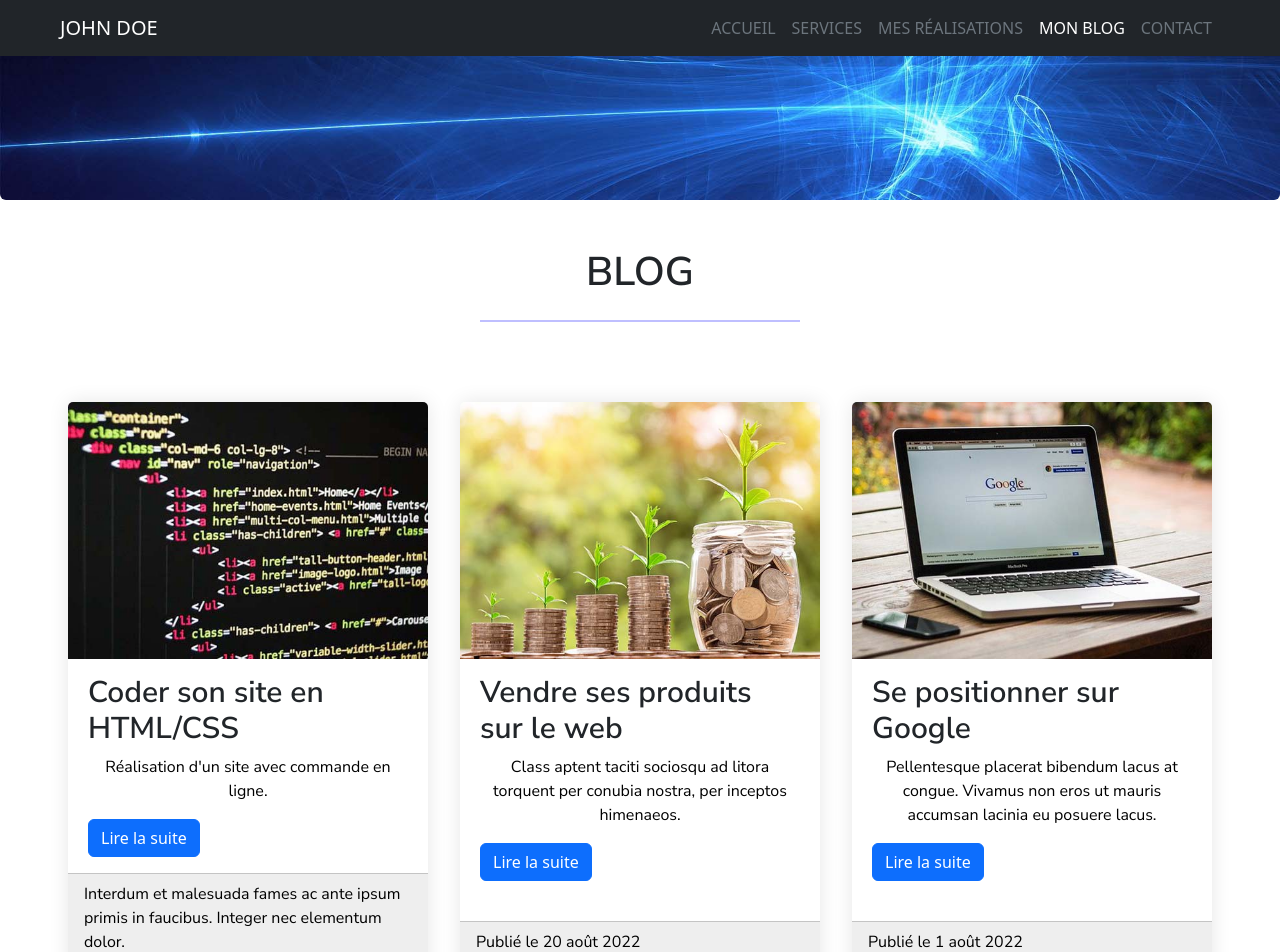
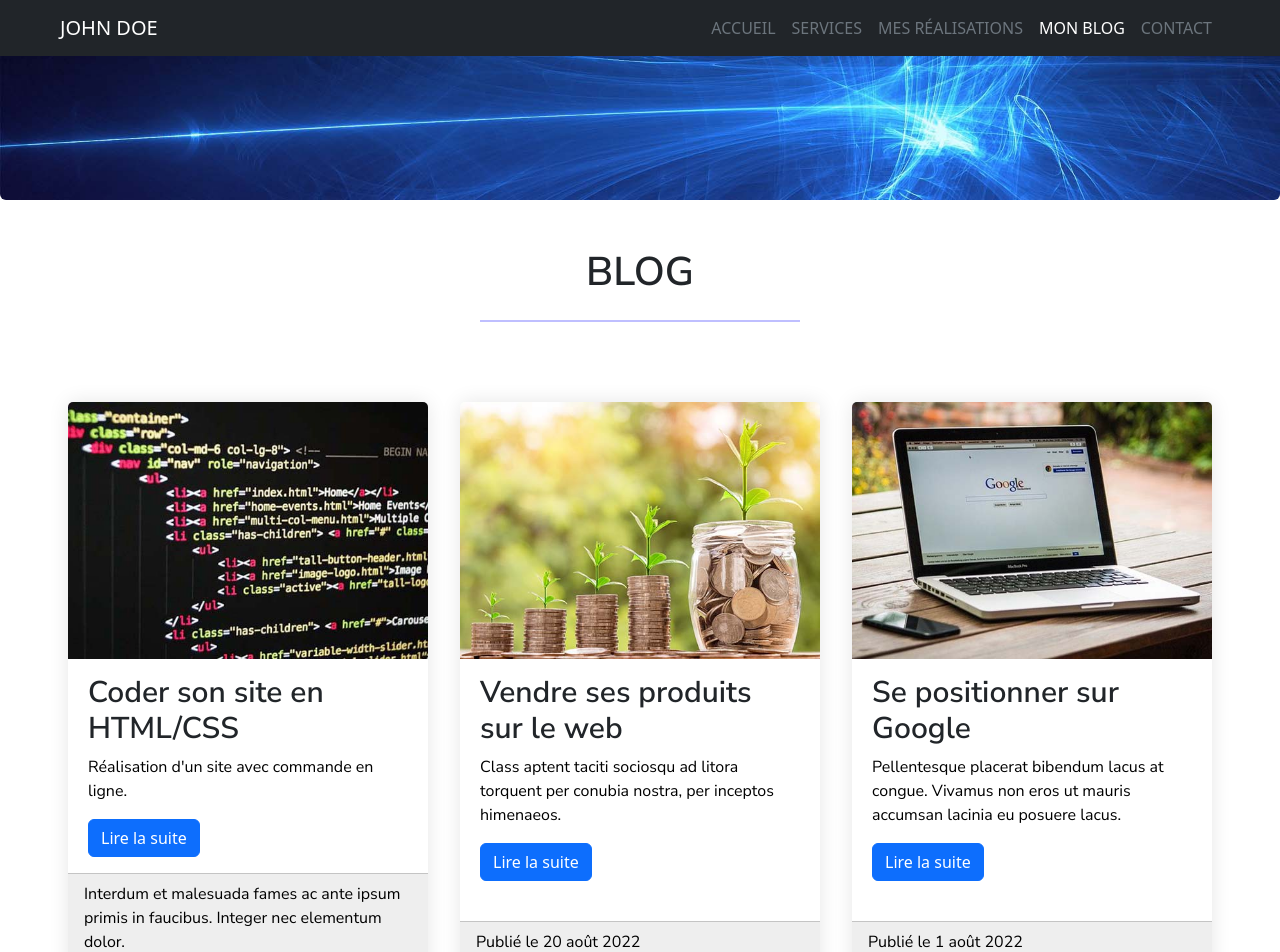
Before and after one commit to lhefdh/reactproject, a React (Create React App) app: page /pages/Blog in a window 1280 px wide. Shown: the top 952 px of the page. Built offline with nearby package versions, Linux system fonts and the light colour scheme; no server answers.

Commit message:
textalign

```diff
--- a/src/pages/Blog.js
+++ b/src/pages/Blog.js
@@ -21,7 +21,7 @@ export default function Blog({ImgSrc, profileData}) {
                 <img src={article.imgSrc} className="card-img-top" alt="Fresh-Food"/>
                 <div className="card-body d-flex flex-column justify-content-start align-items-start pt-3  mx-1">
                   <h2 className="card-title">{article.title}</h2>
-                  <p className="card-text text-center">{article.description}</p>
+                  <p className="card-text">{article.description}</p>
                   <button type="button" className="btn btn-primary">Lire la suite</button>
                 </div>
                 <div className="card-footer">
--- a/src/pages/Portfolio.js
+++ b/src/pages/Portfolio.js
@@ -21,9 +21,9 @@ export default function Portfolio({ImgSrc, profileData}) {
               <div className="card h-100">
                 {/* le nom de l'image sera définit parmi les images importées selon l'index de lelement */}
                 <img src={(index===0) ? PortfolioCEF : (index===1) ? Maquette :(index===2) ? ReactProject :''} className="card-img-top" alt={project.name}/>
-                <div className="card-body d-flex flex-column justify-content-start align-items-center pt-3 mx-1">
+                <div className="card-body d-flex flex-column align-items-center pt-3 mx-1">
                   <h2 className="card-title text-uppercase">{project.name}</h2>
-                  <p className="card-text text-center">{project.description}</p>
+                  <p className="card-text align-self-start">{project.description}</p>
                   <button type="button" className="btn btn-outline-primary">Voir</button>
                 </div>
                 <div className="card-footer">
```
